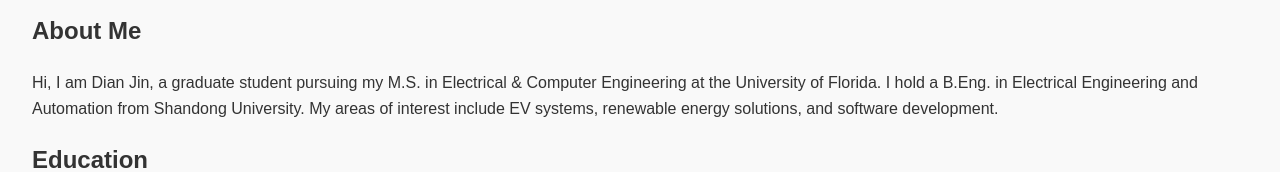
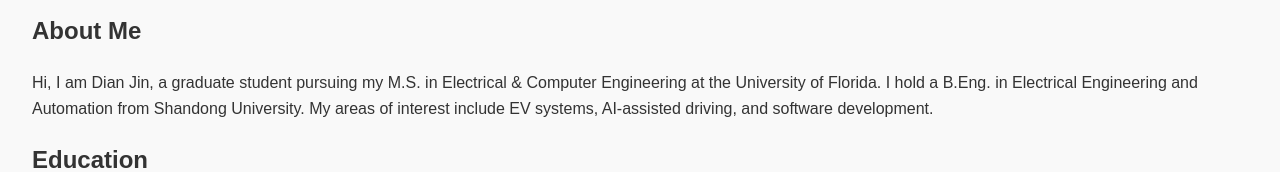
Before and after one commit to AvalonUltra/Intro, a plain HTML site: page index.html in a window 1280 px wide. Shown: the part 235-407 px from the top of the page. Drawn offline with Linux system fonts and the light colour scheme.

Commit message:
Update index.html

```diff
--- a/index.html
+++ b/index.html
@@ -124,7 +124,7 @@
             <p>
                 Hi, I am Dian Jin, a graduate student pursuing my M.S. in Electrical & Computer Engineering at the University of Florida.
                 I hold a B.Eng. in Electrical Engineering and Automation from Shandong University. My areas of interest include EV systems,
-                renewable energy solutions, and software development.
+                AI-assisted driving, and software development.
             </p>
         </section>
         <section id="education">
```
